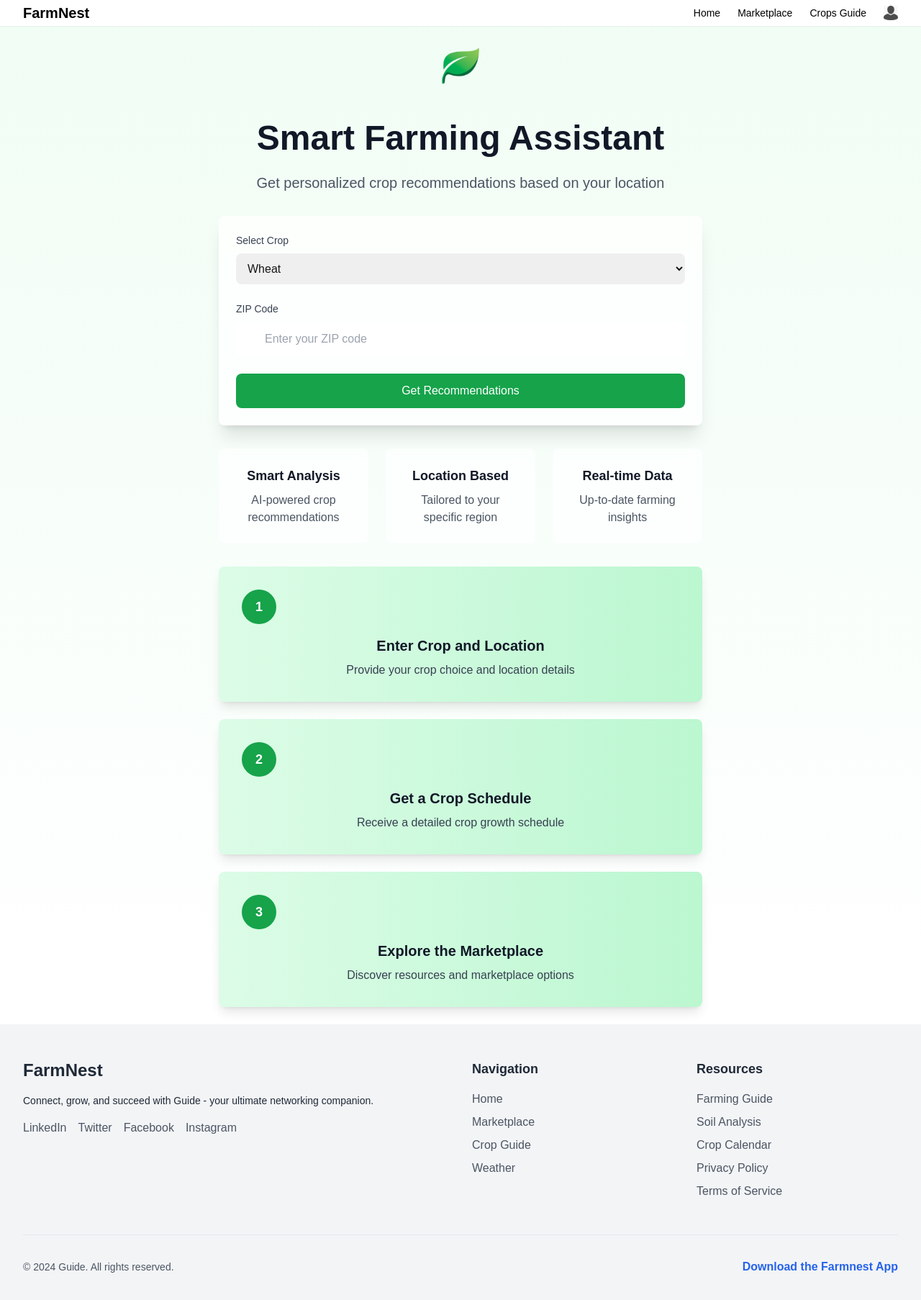
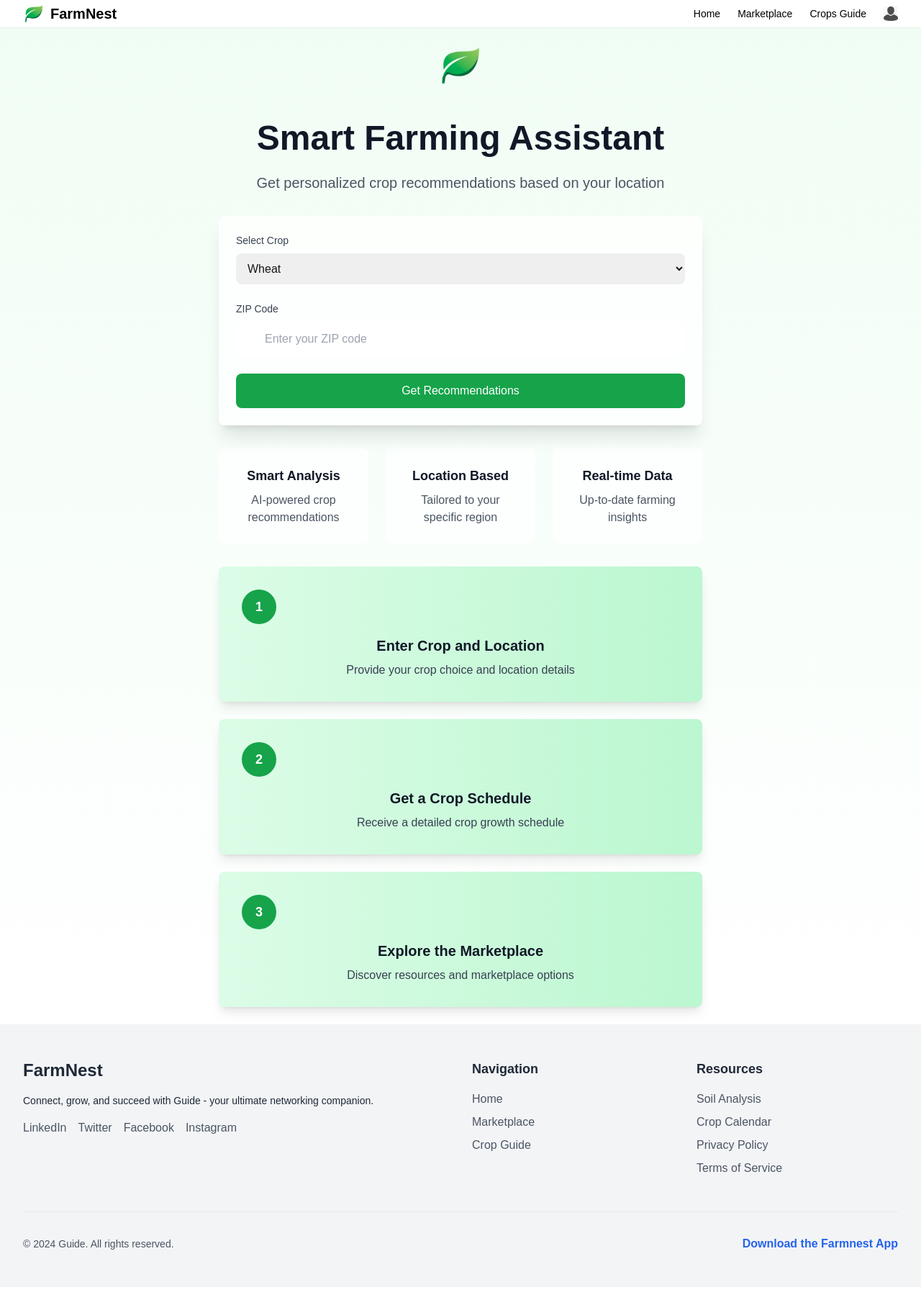
Before and after one commit to Aadityaa2004/Plowtion, a Next.js app in the folder frontend/: page / in a window 1280 px wide. Shown: the top 1806 px of the page at 72% size. Built offline with nearby package versions, Linux system fonts and the light colour scheme.

Commit message:
added frontend stuff

```diff
--- a/frontend/app/components/Footer.tsx
+++ b/frontend/app/components/Footer.tsx
@@ -5,11 +5,9 @@ export default function Footer() {
         { title: 'Home', link: '/' },
         { title: 'Marketplace', link: '/marketplace' },
         { title: 'Crop Guide', link: '/crops' },
-        { title: 'Weather', link: '/weather' },
     ];
 
     const resources = [
-        { title: 'Farming Guide', link: '/guides' },
         { title: 'Soil Analysis', link: '/soil-analysis' },
         { title: 'Crop Calendar', link: '/calendar' },
         { title: 'Privacy Policy', link: '/privacy' },
--- a/frontend/app/components/Navbar.tsx
+++ b/frontend/app/components/Navbar.tsx
@@ -47,7 +47,16 @@ const NavBar = () => {
       <div className="flex items-center justify-between mx-auto px-4 md:px-8 py-1">
         {/* Logo */}
         <Link href="/" scroll={true}>
-          <div className="text-xl font-bold text-black">FarmNest</div>
+          <div className="flex items-center space-x-2">
+            <Image
+              src="/leaf.png"
+              alt="FarmNest Logo"
+              width={30}
+              height={30}
+              className="object-contain"
+            />
+            <div className="text-xl font-bold text-black">FarmNest</div>
+          </div>
         </Link>
 
         {/* Desktop Menu and Auth Buttons */}
```
